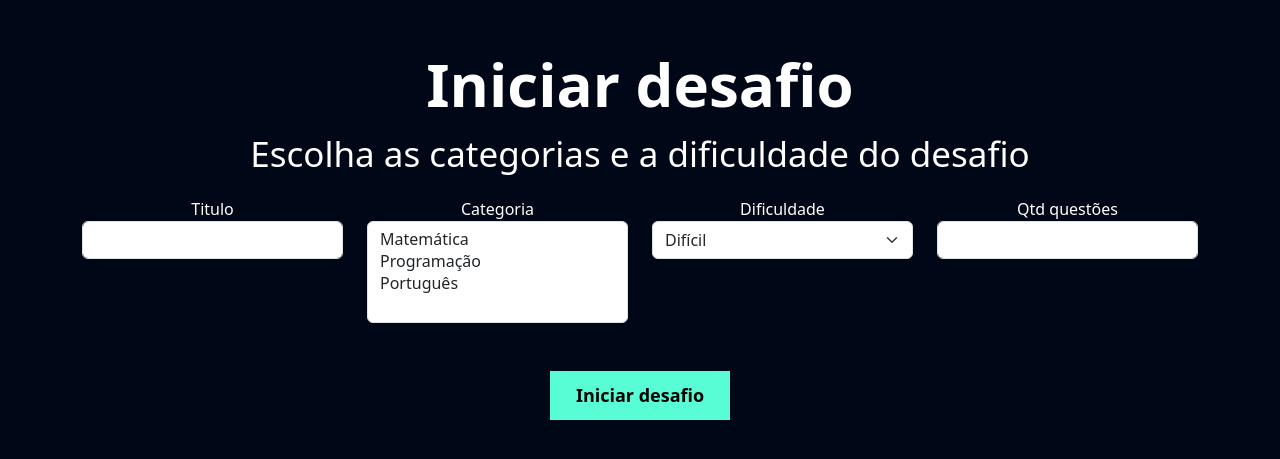
After one commit to tarcisioalvesleop/psw, a Django app: page /flashcard/iniciar_desafio/ in a window 1280 px wide. The commit adds this page. Shown: the top 459 px of the page. Run offline with Django 5.2, Linux system fonts and the light colour scheme; data comes from the database, SQL or seed files in the repository; both versions use the stored data as it was after the commit.

Commit message:
iniciar o desafio.

```diff
--- a/flashcard/admin.py
+++ b/flashcard/admin.py
@@ -1,6 +1,8 @@
 from django.contrib import admin
-from .models import Categoria, Flashcard
+from .models import Categoria, Flashcard, FlashcardDesafio, Desafio
 
 # Register your models here.
 admin.site.register(Categoria)
 admin.site.register(Flashcard)
+admin.site.register(FlashcardDesafio)
+admin.site.register(Desafio)
--- a/flashcard/models.py
+++ b/flashcard/models.py
@@ -18,3 +18,25 @@ class Flashcard(models.Model):
 
     def __str__(self):
         return self.pergunta
+
+class FlashcardDesafio(models.Model):
+    flashcard = models.ForeignKey(Flashcard, on_delete=models.DO_NOTHING)
+    respondido = models.BooleanField(default=False)
+    acertou = models.BooleanField(default=False)
+
+    def __str__(self):
+        return self.flashcard.pergunta
+
+
+class Desafio(models.Model):
+    user = models.ForeignKey(User, on_delete=models.DO_NOTHING)
+    titulo = models.CharField(max_length=100)
+    categoria = models.ManyToManyField(Categoria)
+    quantidade_perguntas = models.IntegerField()
+    dificuldade = models.CharField(
+        max_length=1, choices=Flashcard.DIFICULDADE_CHOICES
+    )
+    flashcards = models.ManyToManyField(FlashcardDesafio)
+
+    def __str__(self):
+        return self.titulo
--- /dev/null
+++ b/flashcard/templates/iniciar_desafio.html
@@ -0,0 +1,58 @@
+{% extends "base.html" %}
+{% load static %}
+
+{% block 'cabecalho' %}
+
+    <link href="{% static 'usuarios/css/cadastro.css' %}" rel="stylesheet">
+    <link href="{% static 'flashcard/css/novo_flashcard.css' %}" rel="stylesheet">
+    <link href="{% static 'flashcard/css/iniciar_desafio.css' %}" rel="stylesheet">
+
+{% endblock 'cabecalho' %}
+
+
+{% block 'conteudo' %}
+    <div class="container ctx">
+        <br>
+        <br>
+        <h2 class="fonte-principal">Iniciar desafio</h2>
+        <p class="fonte-secundaria">Escolha as categorias e a dificuldade do desafio</p>
+        <div class="row">
+
+                <div class="col-md">
+                    <form action="{% url 'iniciar_desafio' %}" method="POST">{% csrf_token%}
+                    <label for="">Titulo</label>
+                    <input type="text" class="form-control" name="titulo">
+                </div>
+                <div class="col-md">
+                    <label>Categoria</label>
+                    <select name="categoria" class="form-select" multiple>
+                        {% for categoria in categorias %}
+                            <option value="{{categoria.id}}">
+                                {{categoria.nome}}
+                            </option>
+                        {% endfor %}
+                    </select>
+                </div>
+                <div class="col-md">
+                    <label>Dificuldade</label>
+                    <select name="dificuldade" class="form-select">
+                        {% for dificuldade in dificuldades %}
+                            <option value="{{dificuldade.0}}">
+                                {{dificuldade.1}}
+                            </option>
+                        {% endfor %}
+                    </select>
+                </div>
+
+                <div class="col-md">
+                    <label>Qtd questões</label>
+                    <input type="number" class="form-control" name="qtd_perguntas">
+                </div>
+
+        </div>
+        <br>
+        <br>
+        <input type="submit" class="btn-cadastro" value="Iniciar desafio">
+        </form>
+    </div>
+{% endblock 'conteudo' %}
--- a/flashcard/urls.py
+++ b/flashcard/urls.py
@@ -2,5 +2,7 @@ from django.urls import path
 from . import views
 
 urlpatterns = [
-     path('novo_flashcard/', views.novo_flashcard, name="novo_flashcard")
+     path('novo_flashcard/', views.novo_flashcard, name="novo_flashcard"),
+     path('deletar_flashcard/<int:id>', views.deletar_flashcard, name="deletar_flashcard"), #url dinâmica
+     path('iniciar_desafio/', views.iniciar_desafio, name="iniciar_desafio"),
 ]
--- a/flashcard/views.py
+++ b/flashcard/views.py
@@ -1,5 +1,5 @@
 from django.shortcuts import render, redirect
-from .models import Categoria, Flashcard
+from .models import Categoria, Flashcard, Desafio, FlashcardDesafio
 from django.http import HttpResponse
 from django.contrib.messages import constants
 from django.contrib import messages
@@ -50,3 +50,62 @@ def novo_flashcard(request):
 
         messages.add_message(request, constants.SUCCESS, "Flascard cadastrado com sucesso.")
         return redirect('/flashcard/novo_flashcard')
+
+def deletar_flashcard(request, id):
+    # Fazer a validação de segurança (request.user)
+    flashcard = Flashcard.objects.get(id=id) # get usa para chave primária retorna apenas um valor
+    flashcard.delete()
+    messages.add_message(
+        request, constants.SUCCESS, 'Flashcard deletado com sucesso!'
+    )
+    return redirect('/flashcard/novo_flashcard/')
+
+def iniciar_desafio(request):
+    if request.method =="GET":
+        categorias = Categoria.objects.all()
+        dificuldades = Flashcard.DIFICULDADE_CHOICES
+        return render(request, 'iniciar_desafio.html', {'categorias':categorias,
+                                                         'dificuldades':dificuldades})
+    elif request.method == "POST":
+        titulo = request.POST.get('titulo')
+        categorias = request.POST.getlist('categoria') # lista de categoria
+        dificuldade = request.POST.get('dificuldade')
+        qtd_perguntas = request.POST.get('qtd_perguntas')
+
+        desafio = Desafio(
+            user = request.user,
+            titulo = titulo,
+            quantidade_perguntas = qtd_perguntas,
+            dificuldade = dificuldade,
+        )
+
+        desafio.save()
+
+        desafio.categoria.add(*categorias) # add todas categorias da lista acima
+        # for categoria in categorias:
+        #     desafio.categoria.add(categoria)
+
+        flashcards = (
+        Flashcard.objects.filter(user=request.user)
+            .filter(dificuldade=dificuldade)
+            .filter(categoria_id__in=categorias) # filtra as categorias daa lista de categorias
+            .order_by('?') # colocando forma aleatório
+        )
+
+        if flashcards.count() < int(qtd_perguntas):
+            # Tratar para escolher depois
+            return redirect('/flashcard/iniciar_desafio/')
+
+        flashcards = flashcards[:int(qtd_perguntas)] # pegando a quantidade de perguntas desejadas
+
+        for f in flashcards:
+            flashcard_desafio = FlashcardDesafio(
+                flashcard = f,
+            )
+            flashcard_desafio.save()
+            desafio.flashcards.add(flashcard_desafio)
+
+        desafio.save()
+
+        return HttpResponse("Teste")
+        # return redirect(f'/flashcard/desafio/{desafio.id}')
--- /dev/null
+++ b/templates/static/flashcard/css/iniciar_desafio.css
@@ -0,0 +1,12 @@
+.fonte-principal{
+    font-weight: bold;
+    font-size: 60px;
+}
+
+.fonte-secundaria{
+    font-size: 35px;
+}
+
+.ctx{
+    text-align: center;
+}
```
Also changed, not shown: flashcard/templates/novo_flashcard.html (+15 -3 lines), db.sqlite3, flashcard/migrations/0003_flashcarddesafio_desafio.py (added).
